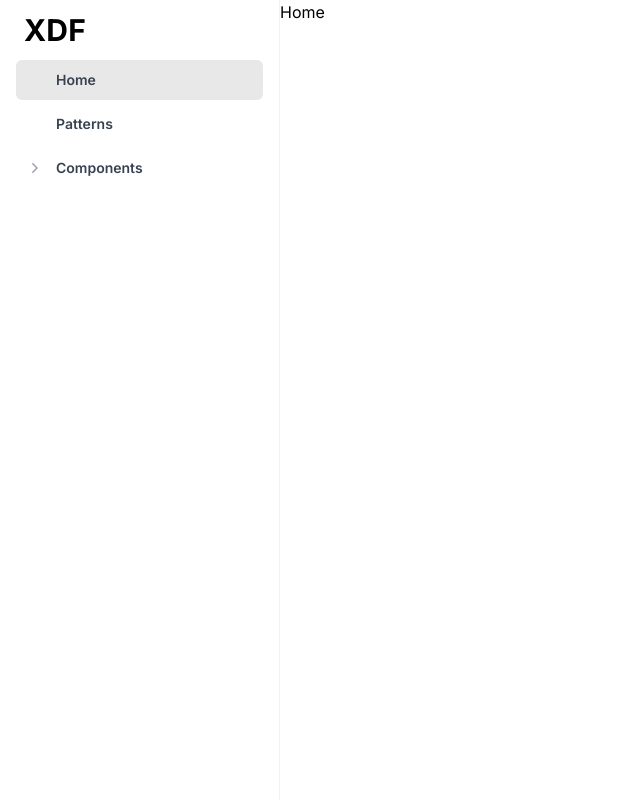
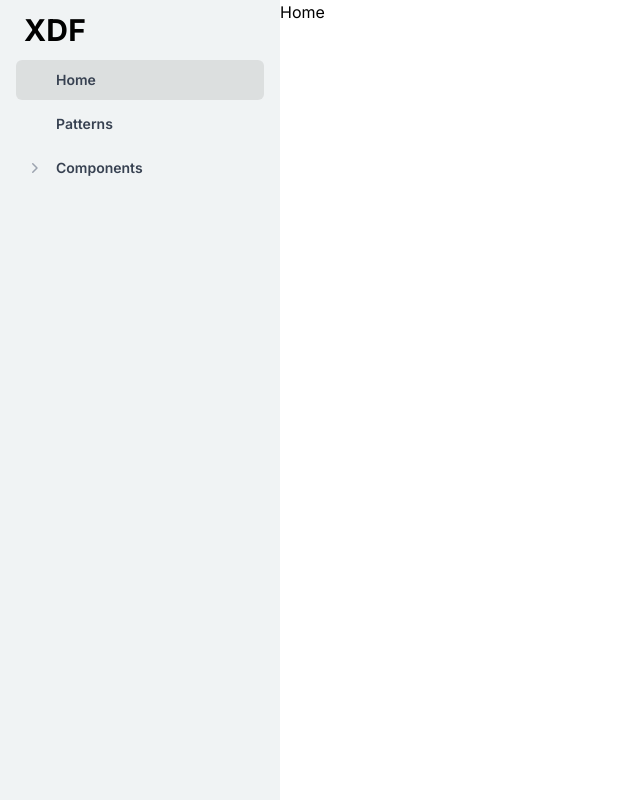
Before and after one commit to totisama/design-system, a Next.js app: page / in a window 1280 px wide. Shown: the whole page, without its empty margins (0-640 px from the left). Built offline with nearby package versions, Linux system fonts and the light colour scheme.

Commit message:
fix bg color

```diff
--- a/src/components/side-bar.tsx
+++ b/src/components/side-bar.tsx
@@ -16,7 +16,7 @@ export default function SideBar() {
   const pathname = usePathname()
 
   return (
-    <aside className='[grid-area:aside] flex grow flex-col gap-y-3 overflow-y-auto border-r border-[#F0F3F4] bg-white px-6'>
+    <aside className='[grid-area:aside] flex grow flex-col gap-y-3 overflow-y-auto bg-[#F0F3F4] px-6'>
       <div className='flex mt-3 shrink-0 items-center'>
         <Text as='h2'>XDF</Text>
       </div>
```
